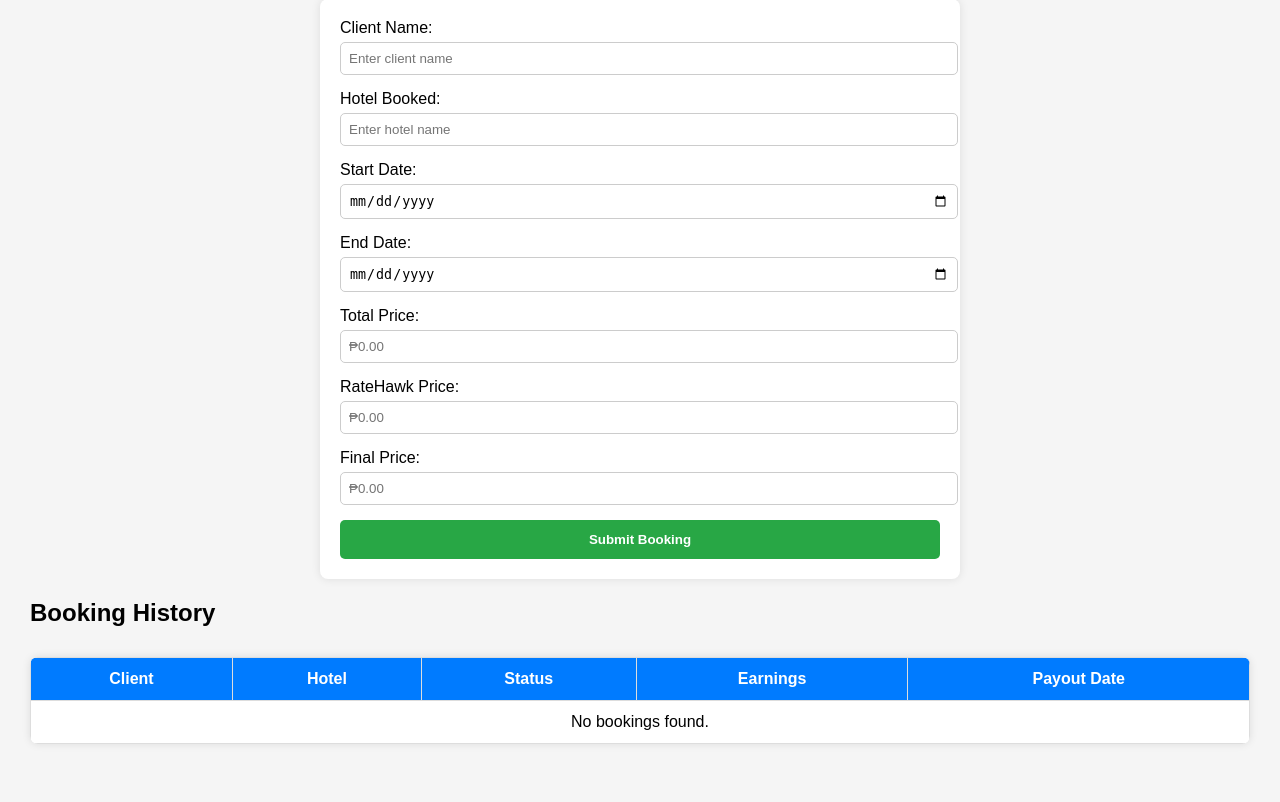
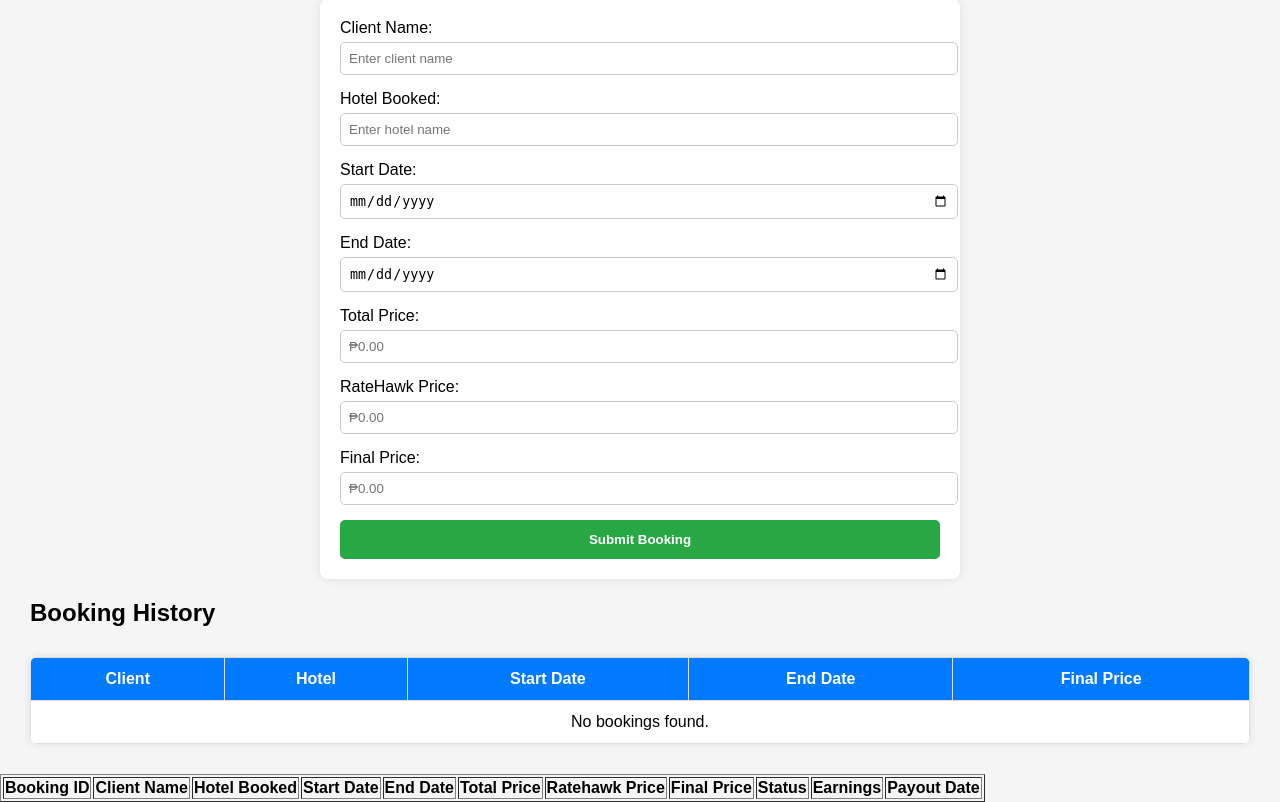
Before and after one commit to EzeInacay/agent-tracker, a PHP site: page /agent_dashboard.php in a window 1280 px wide. Shown: the part 148-950 px from the top of the page. Before the commit the page ends 892 px from the top, so only its background shows below. Run offline with PHP 8.4, Linux system fonts and the light colour scheme; a user stored in the database is signed in; data that the repository does not hold is empty.

Commit message:
Update agent_dashboard.php

```diff
--- a/katravel_system/agent_dashboard.php
+++ b/katravel_system/agent_dashboard.php
@@ -23,11 +23,10 @@ $sql = "
     SELECT
         b.client_name,
         b.hotel_booked,
-        bs.booking_status,
-        bs.earnings,
-        bs.payout_date
+        b.start_date,
+        b.end_date,
+        b.final_price
     FROM bookings b
-    JOIN booking_status bs ON b.booking_id = bs.booking_id
     WHERE b.agent_id = ?
     ORDER BY b.booking_id DESC
 ";
@@ -94,9 +93,9 @@ $result = $stmt->get_result();
     <tr>
       <th>Client</th>
       <th>Hotel</th>
-          <th>Status</th>
-          <th>Earnings</th>
-          <th>Payout Date</th>
+      <th>Start Date</th>
+      <th>End Date</th>
+      <th>Final Price</th>
     </tr>
   </thead>
   <tbody>
@@ -105,9 +104,9 @@ $result = $stmt->get_result();
         <tr>
           <td><?php echo htmlspecialchars($row['client_name']); ?></td>
           <td><?php echo htmlspecialchars($row['hotel_booked']); ?></td>
-              <td><?php echo htmlspecialchars($row['booking_status']); ?></td>
-              <td>₱<?php echo number_format($row['earnings'], 2); ?></td>
-              <td><?php echo $row['payout_date'] ?: 'N/A'; ?></td>
+          <td><?php echo htmlspecialchars($row['start_date']); ?></td>
+          <td><?php echo htmlspecialchars($row['end_date']); ?></td>
+          <td>₱<?php echo number_format($row['final_price'], 2); ?></td>
         </tr>
       <?php endwhile; ?>
     <?php else: ?>
@@ -123,3 +122,40 @@ $result = $stmt->get_result();
 <?php
 $conn->close();
 ?>
+
+<!-- Booking History -->
+
+<table border="1">
+    <thead>
+        <tr>
+            <th>Booking ID</th>
+            <th>Client Name</th>
+            <th>Hotel Booked</th>
+            <th>Start Date</th>
+            <th>End Date</th>
+            <th>Total Price</th>
+            <th>Ratehawk Price</th>
+            <th>Final Price</th>
+            <th>Status</th>
+            <th>Earnings</th>
+            <th>Payout Date</th>
+        </tr>
+    </thead>
+    <tbody>
+    <?php while ($row = $result->fetch_assoc()): ?>
+        <tr>
+            <td><?= htmlspecialchars($row['booking_id']) ?></td>
+            <td><?= htmlspecialchars($row['client_name']) ?></td>
+            <td><?= htmlspecialchars($row['hotel_booked']) ?></td>
+            <td><?= htmlspecialchars($row['start_date']) ?></td>
+            <td><?= htmlspecialchars($row['end_date']) ?></td>
+            <td><?= htmlspecialchars($row['total_price']) ?></td>
+            <td><?= htmlspecialchars($row['ratehawk_price']) ?></td>
+            <td><?= htmlspecialchars($row['final_price']) ?></td>
+            <td><?= htmlspecialchars($row['booking_status']) ?></td>
+            <td><?= htmlspecialchars($row['earnings']) ?></td>
+            <td><?= htmlspecialchars($row['payout_date']) ?></td>
+        </tr>
+    <?php endwhile; ?>
+    </tbody>
+</table>
```
Lines whose indentation alone changed are shown as unchanged.
